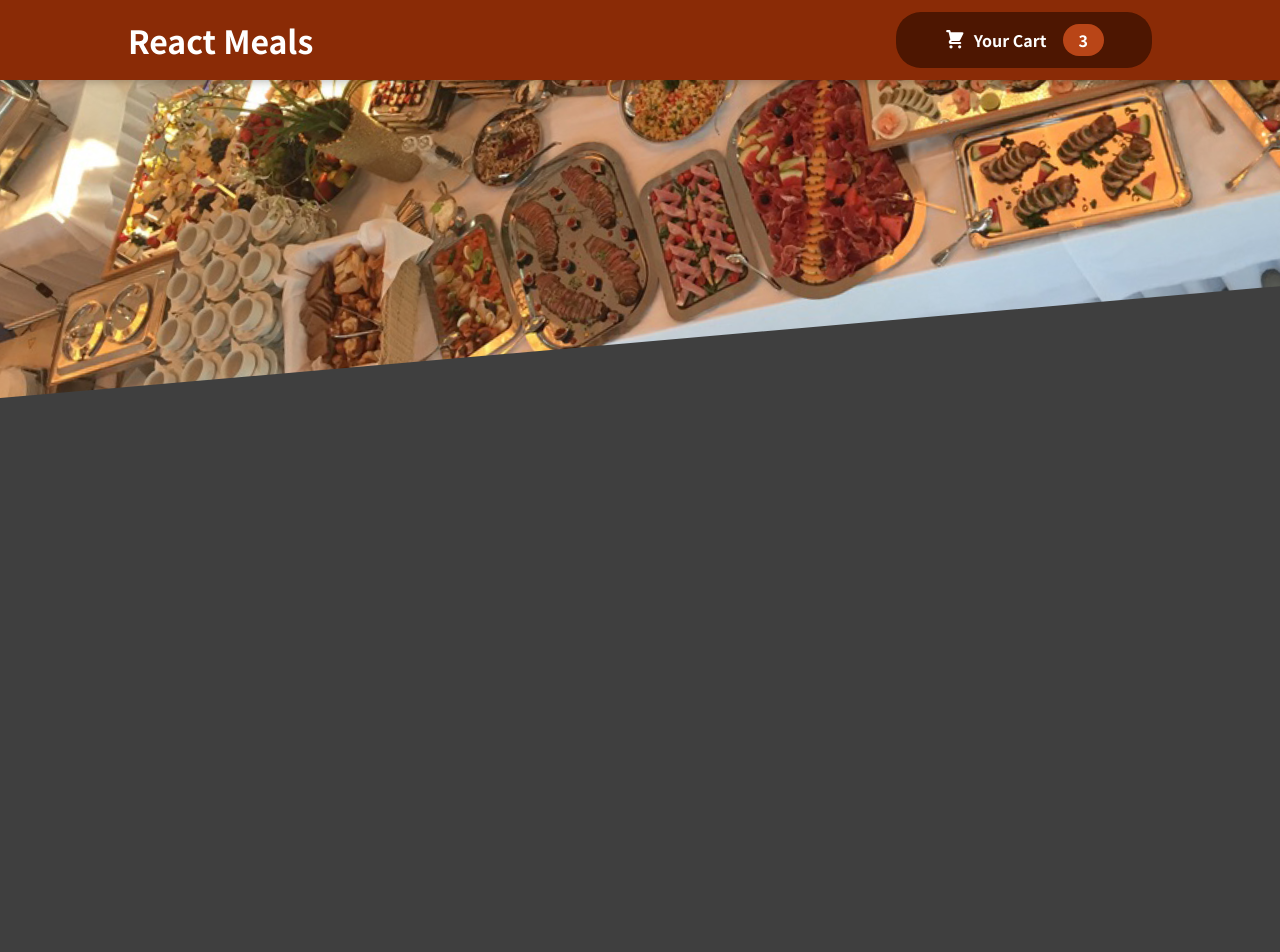
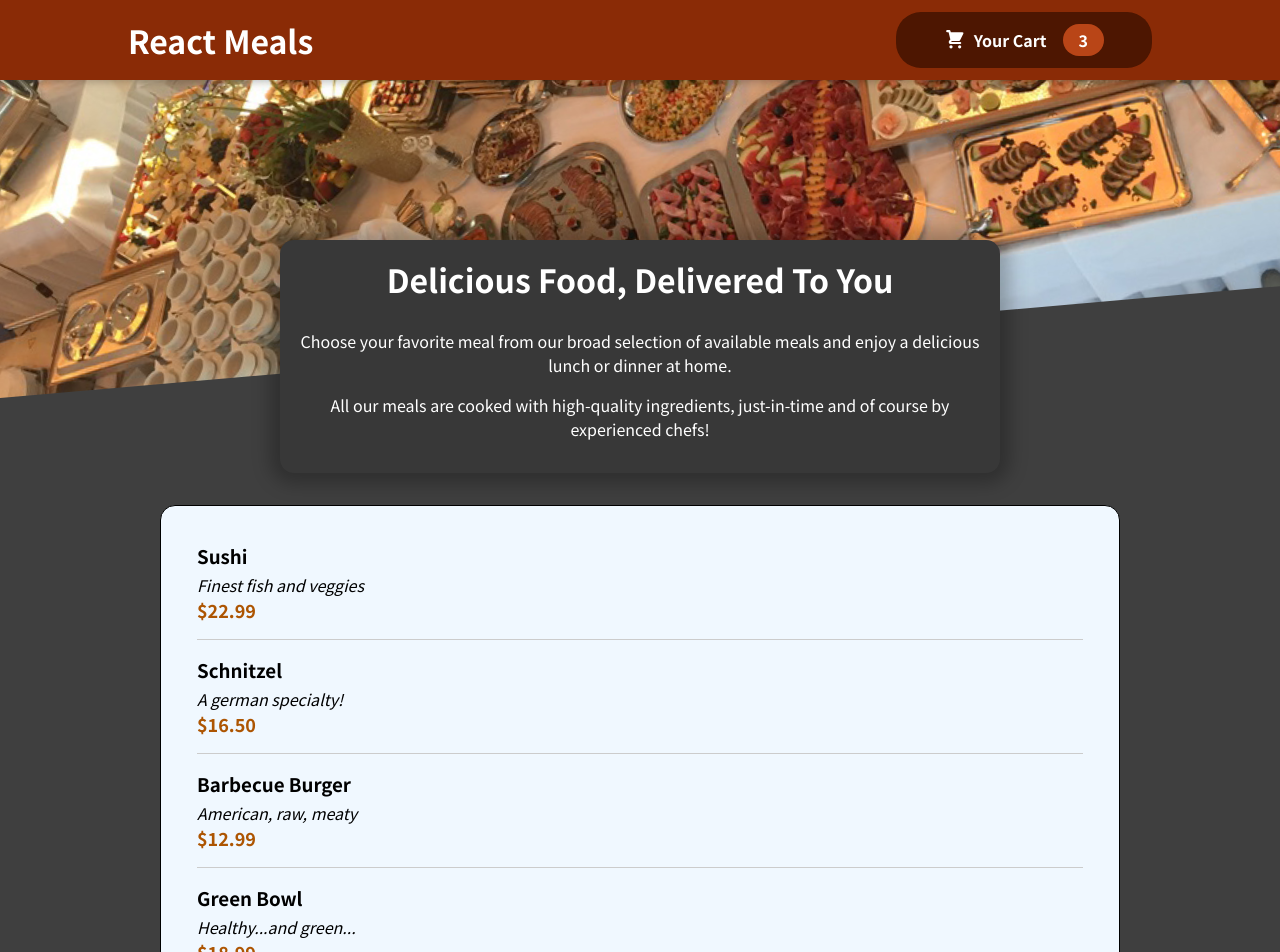
Before and after one commit to joywin2003/React-Jumpstart, a JavaScript app in the folder 01-starting-project/: page / in a window 1280 px wide. Shown: the top 952 px of the page. Before the commit the page ends 800 px from the top, so only its background shows below. Built offline with nearby package versions, Linux system fonts and the light colour scheme.

Commit message:
MealItems

```diff
--- a/01-starting-project/src/App.js
+++ b/01-starting-project/src/App.js
@@ -1,10 +1,13 @@
 import Header from "./components/Layout/Header";
-
+import Meals from "./components/Meals/Meal";
 
 function App() {
   return (
     <>
       <Header />
+      <main>
+        <Meals />
+      </main>
     </>
   );
 }
--- /dev/null
+++ b/01-starting-project/src/components/Meals/AvailableMeal.js
@@ -0,0 +1,40 @@
+import classes from './AvailableMeal.module.css'
+import Card from '../UI/Card';
+import MealItems from './MealItems/MealItems';
+const DUMMY_MEALS = [
+    {
+      id: 'm1',
+      name: 'Sushi',
+      description: 'Finest fish and veggies',
+      price: 22.99,
+    },
+    {
+      id: 'm2',
+      name: 'Schnitzel',
+      description: 'A german specialty!',
+      price: 16.5,
+    },
+    {
+      id: 'm3',
+      name: 'Barbecue Burger',
+      description: 'American, raw, meaty',
+      price: 12.99,
+    },
+    {
+      id: 'm4',
+      name: 'Green Bowl',
+      description: 'Healthy...and green...',
+      price: 18.99,
+    },
+  ];
+
+const AvailableMeal = () => {
+    const MealList = DUMMY_MEALS.map(meal => <MealItems meal = {meal}/>)
+    return (
+        <section className={classes.meals}>
+            <Card><ul>{MealList}</ul></Card>
+        </section>
+    );
+};
+
+export default AvailableMeal;
--- /dev/null
+++ b/01-starting-project/src/components/Meals/AvailableMeal.module.css
@@ -0,0 +1,24 @@
+.meals {
+    max-width: 60rem;
+    width: 90%;
+    margin: 2rem auto;
+    animation: meals-appear 1s ease-out forwards;
+  }
+
+  .meals ul {
+    list-style: none;
+    margin: 0;
+    padding: 0;
+  }
+
+  @keyframes meals-appear {
+    from {
+      opacity: 0;
+      transform: translateY(3rem);
+    }
+
+    to {
+      opacity: 1;
+      transform: translateY(0);
+    }
+  }
--- /dev/null
+++ b/01-starting-project/src/components/Meals/Meal.js
@@ -0,0 +1,13 @@
+import AvailableMeal from "./AvailableMeal";
+import MealSummary from "./MealSummary";
+
+const Meals = () => {
+    return (
+        <>
+            <MealSummary />
+            <AvailableMeal />
+        </>
+    );
+}
+
+export default Meals;
--- /dev/null
+++ b/01-starting-project/src/components/Meals/MealItems/MealItems.js
@@ -0,0 +1,17 @@
+import classes from "./MealItems.module.css";
+
+const MealItems = (props) => {
+  const price = `$${props.meal.price.toFixed(2)}`;
+  return (
+    <li className={classes.meal}>
+      <div>
+        <h3>{props.meal.name}</h3>
+        <div className={classes.description}>{props.meal.description}</div>
+        <div className={classes.price}>{price}</div>
+      </div>
+      <div></div>
+    </li>
+  );
+};
+
+export default MealItems;
--- /dev/null
+++ b/01-starting-project/src/components/Meals/MealItems/MealItems.module.css
@@ -0,0 +1,21 @@
+.meal {
+  display: flex;
+  justify-content: space-between;
+  margin: 1rem;
+  padding-bottom: 1rem;
+  border-bottom: 1px solid #ccc;
+}
+
+.meal h3 {
+  margin: 0 0 0.25rem 0;
+}
+
+.description {
+  font-style: italic;
+}
+
+.price {
+  font-weight: bold;
+  font-size: large;
+  color: #ad5502;
+}
--- /dev/null
+++ b/01-starting-project/src/components/Meals/MealSummary.js
@@ -0,0 +1,19 @@
+import classes from './MealSummary.module.css'
+
+const MealSummary = () => {
+    return (
+        <section className={classes.summary}>
+            <h2>Delicious Food, Delivered To You</h2>
+            <p>
+                Choose your favorite meal from our broad selection of available meals
+                and enjoy a delicious lunch or dinner at home.
+            </p>
+            <p>
+                All our meals are cooked with high-quality ingredients, just-in-time and
+                of course by experienced chefs!
+            </p>
+        </section>
+    );
+}
+
+export default MealSummary;
--- /dev/null
+++ b/01-starting-project/src/components/Meals/MealSummary.module.css
@@ -0,0 +1,18 @@
+.summary {
+    text-align: center;
+    max-width: 45rem;
+    width: 90%;
+    margin: auto;
+    margin-top: -10rem;
+    position: relative;
+    background-color: #383838;
+    color: white;
+    border-radius: 14px;
+    padding: 1rem;
+    box-shadow: 0 1px 18px 10px rgba(0, 0, 0, 0.25);
+  }
+
+  .summary h2 {
+    font-size: 2rem;
+    margin-top: 0;
+  }
--- /dev/null
+++ b/01-starting-project/src/components/UI/Card.js
@@ -0,0 +1,10 @@
+import classes from './Card.module.css'
+
+
+const Card = (props) => {
+    return (
+       <div className={classes.Card}>{props.children}</div>
+    );
+};
+
+export default Card;
--- /dev/null
+++ b/01-starting-project/src/components/UI/Card.module.css
@@ -0,0 +1,6 @@
+.Card{
+    border: 1px solid black;
+    border-radius: 15px;
+    padding: 20px;
+    background-color: aliceblue;
+}
```
Also changed, not shown: 01-starting-project/src/components/Meals/MealItems/MealItemForm.js (added, +7 -0 lines), 01-starting-project/src/components/Meals/MealItems/MealItem.module.css (added).
